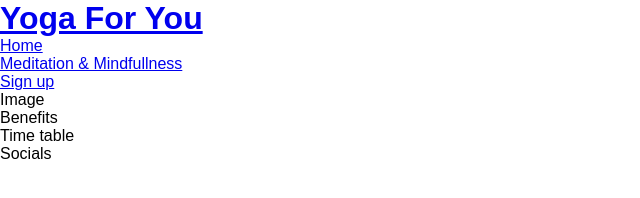
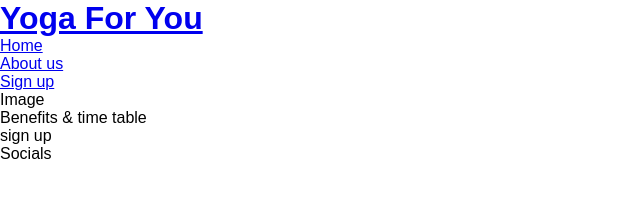
Before and after one commit to AdenAshkir/Yoga-for-your, a plain HTML site: page index.html in a window 1280 px wide. Shown: the whole page, without its empty margins (0-640 px from the left). Drawn offline with Linux system fonts and the light colour scheme.

Commit message:
Change header sections and navigations

```diff
--- a/index.html
+++ b/index.html
@@ -19,7 +19,7 @@
             <div>
                 <ul>
                     <li> <a href="index.html">Home</a></li>
-                    <li><a href="#">Meditation & Mindfullness</a></li>
+                    <li><a href="#">About us</a></li>
                     <li><a href="#">Sign up</a></li>
 
                 </ul>
@@ -27,8 +27,8 @@
         </nav>
     </header>
     <section>Image</section>
-    <section>Benefits</section>
-    <section>Time table</section>
+    <section>Benefits & time table</section>
+    <section>sign up</section>
     <footer>Socials</footer>
 </body>
 </html>
```
